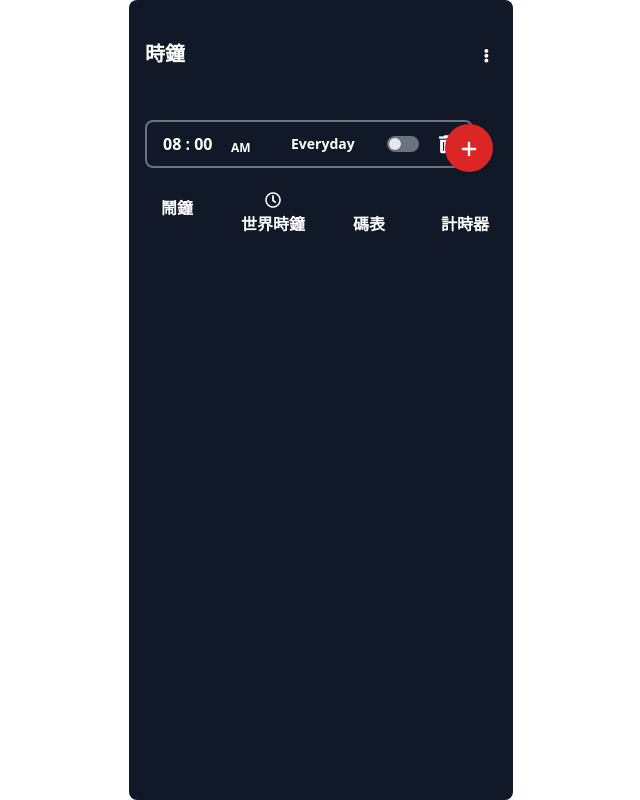
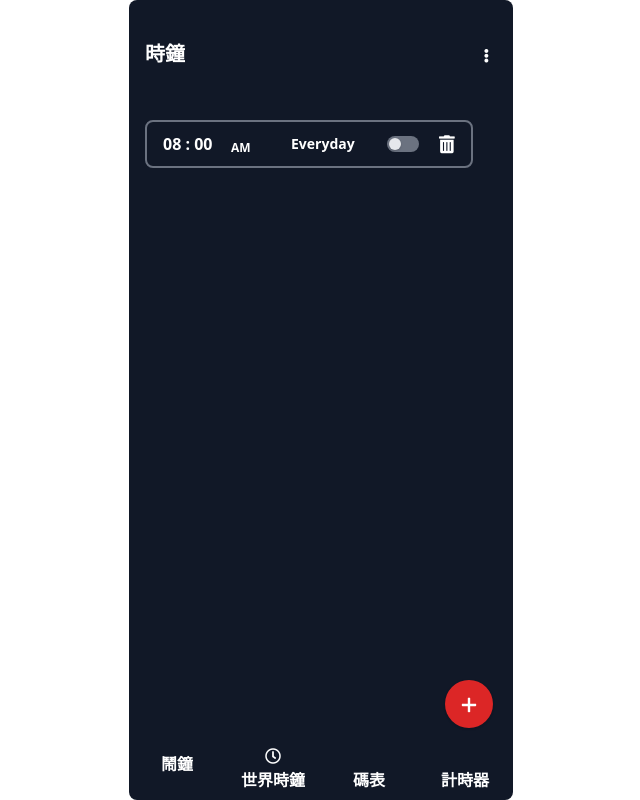
Before and after one commit to Sept-Rabbit/tailwind-clock, a React (Vite) app: page / in a window 1280 px wide. Shown: the whole page, without its empty margins (319-959 px from the left). Built offline with nearby package versions, Linux system fonts and the light colour scheme; some icons are missing.

Commit message:
update layout flex

```diff
--- a/src/Layout/Layout.jsx
+++ b/src/Layout/Layout.jsx
@@ -4,12 +4,14 @@ import Header from "./Header";
 
 function Layout(props) {
   return (
-    <div className="h-screen mx-auto font-bold text-white bg-gray-900 rounded-lg sm:w-full lg:w-96">
-      <header>
+    <div className="h-screen mx-auto font-bold text-white bg-gray-900 rounded-lg sm:w-full lg:w-96 flex flex-col">
+      <header className="flex-none">
         <Header />
       </header>
-      <main>{props.children}</main>
-      <footer>
+      <main className="flex-1">
+        {props.children}
+      </main>
+      <footer className="flex-none">
         <Footer />
       </footer>
     </div>
```
